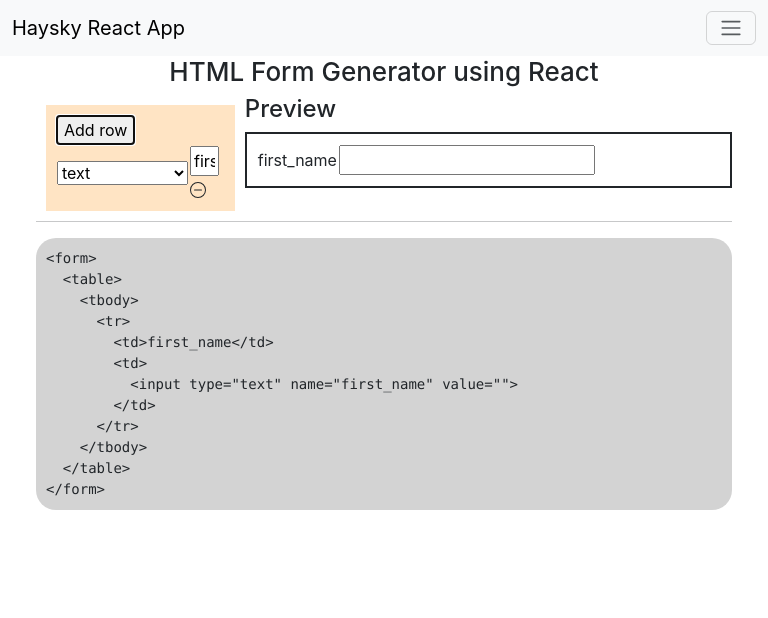
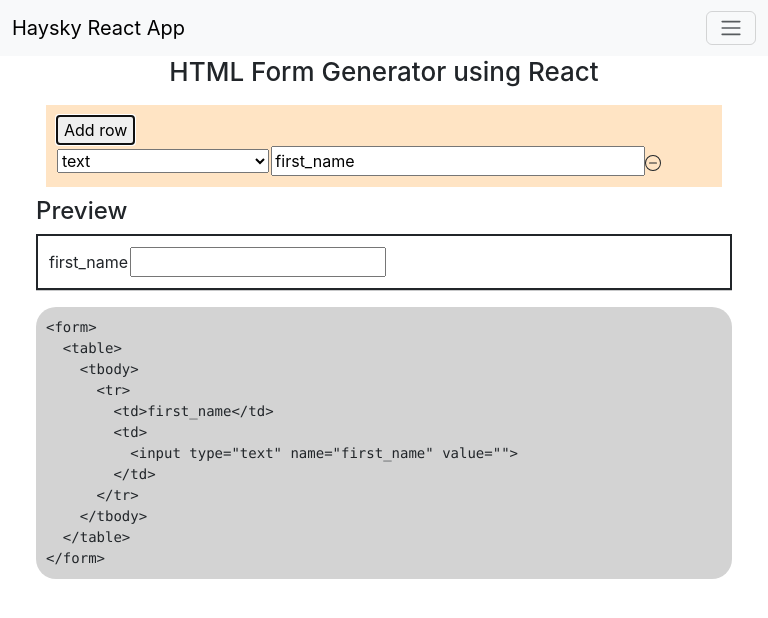
Before and after one commit to hayskytech/code-generator-react, a React (Create React App) app: page / in a window 768 px wide. Shown: the top 618 px of the page. Built offline with nearby package versions, Linux system fonts and the light colour scheme.

Commit message:
mobile optimized

```diff
--- a/public/index.html
+++ b/public/index.html
@@ -6,11 +6,11 @@
 	<link rel="icon" href="%PUBLIC_URL%/favicon.ico" />
 	<meta name="viewport" content="width=device-width, initial-scale=1" />
 	<meta name="theme-color" content="#000000" />
-	<meta name="description" content="Web site created using create-react-app" />
+	<meta name="description" content="Haysky Code Generator - Website created using create-react-app" />
 	<link rel="apple-touch-icon" href="%PUBLIC_URL%/logo192.png" />
 	<link rel="manifest" href="%PUBLIC_URL%/manifest.json" />
 	<link href="https://cdn.jsdelivr.net/npm/bootstrap@5.3.0-alpha3/dist/css/bootstrap.min.css" rel="stylesheet" integrity="sha384-KK94CHFLLe+nY2dmCWGMq91rCGa5gtU4mk92HdvYe+M/SXH301p5ILy+dN9+nJOZ" crossorigin="anonymous">
-	<title>React App</title>
+	<title>Haysky React App</title>
 </head>
 
 <body>
--- a/src/components/CodeGen.scss
+++ b/src/components/CodeGen.scss
@@ -53,3 +53,16 @@ hr{
 		border-radius: 20px;
 	}
 }
+@media(max-width:991px){
+	.lhs,.rhs{
+		width: 100%;
+	}
+	#main-form select {
+		width: 70px;
+	}
+}
+@media(min-width:768px){
+	#main-form select {
+		width: 100%;
+	}
+}
```
